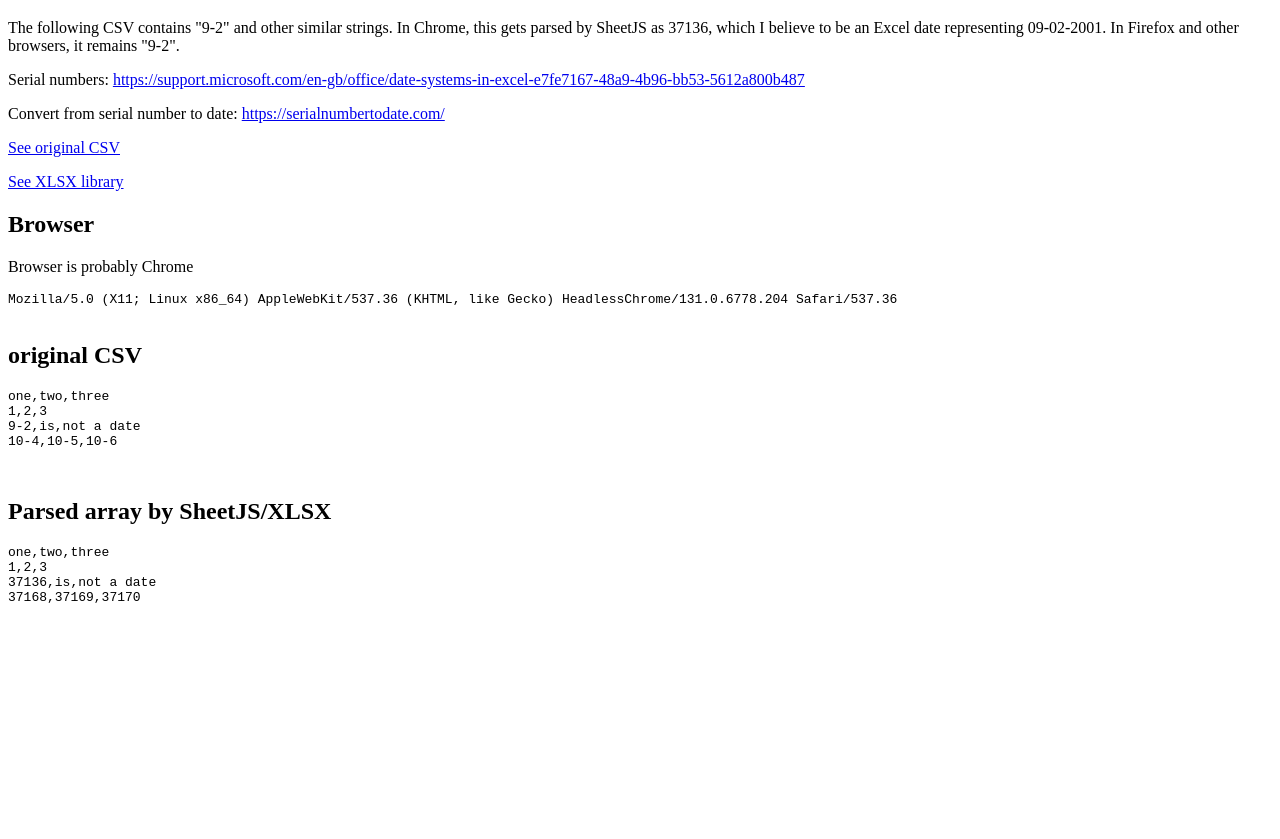
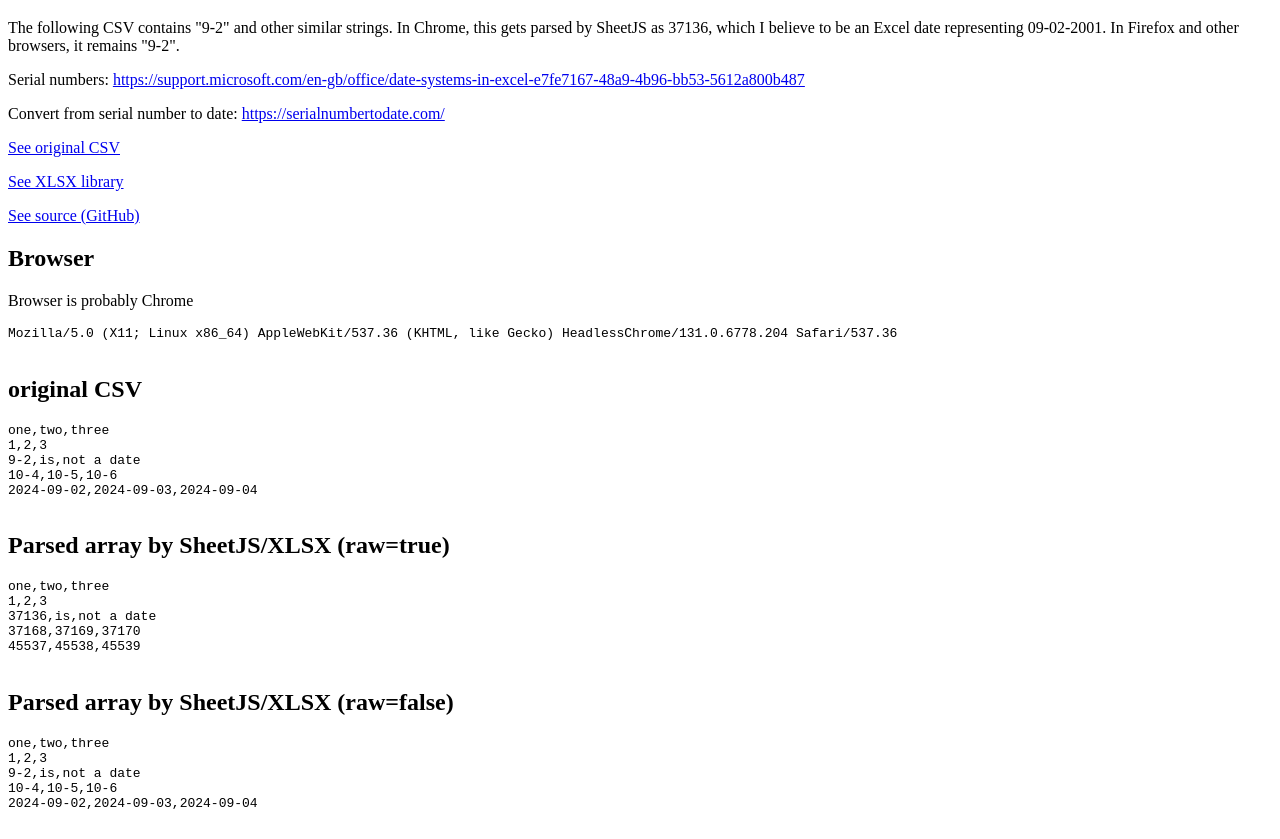
Before and after one commit to alifeee/sheetjs_error_replication, a plain HTML site: page index.html in a window 1280 px wide. Shown: the part 61-900 px from the top of the page. Before the commit the page ends 800 px from the top, so only its background shows below. Drawn offline with Linux system fonts and the light colour scheme.

Commit message:
add `raw: false` to disable date formatting

```diff
--- a/index.html
+++ b/index.html
@@ -54,12 +54,19 @@
             console.log("workbook", workbook);
             const sheet = workbook.Sheets[workbook.SheetNames[0]];
             console.log("sheet", sheet);
-            const data_array = XLSX_lib.utils.sheet_to_json(sheet, {
+
+            // raw true
+            const data_array_raw_true = XLSX_lib.utils.sheet_to_json(sheet, {
               header: 1,
               raw: true,
-              cellDates: false,
             });
-            console.log("data_array", data_array);
+            console.log("data_array_raw_true", data_array_raw_true);
+
+            const data_array_raw_false = XLSX_lib.utils.sheet_to_json(sheet, {
+              header: 1,
+              raw: false,
+            });
+            console.log("data_array_raw_false", data_array_raw_false);
 
             // rough browser detection
             const isChrome =
@@ -78,8 +85,11 @@
             <h2>original CSV</h2>
             <pre>${text}
             </pre>
-            <h2>Parsed array by SheetJS/XLSX</h2>
-            <pre>${data_array.join("\n")}
+            <h2>Parsed array by SheetJS/XLSX (raw=true)</h2>
+            <pre>${data_array_raw_true.join("\n")}
+            </pre>
+            <h2>Parsed array by SheetJS/XLSX (raw=false)</h2>
+            <pre>${data_array_raw_false.join("\n")}
             </pre>
             `;
           });
@@ -112,6 +122,11 @@
     <p>
       <a href="./xlsx.full.min.js">See XLSX library</a>
     </p>
+    <p>
+      <a href="https://github.com/alifeee/sheetjs_error_replication">
+        See source (GitHub)
+      </a>
+    </p>
     <noscript>will not load... javascript not enabled</noscript>
     <section id="js-fill">loading...</section>
   </body>
--- a/sheet.csv
+++ b/sheet.csv
@@ -2,3 +2,4 @@ one,two,three
 1,2,3
 9-2,is,not a date
 10-4,10-5,10-6
+2024-09-02,2024-09-03,2024-09-04
```
